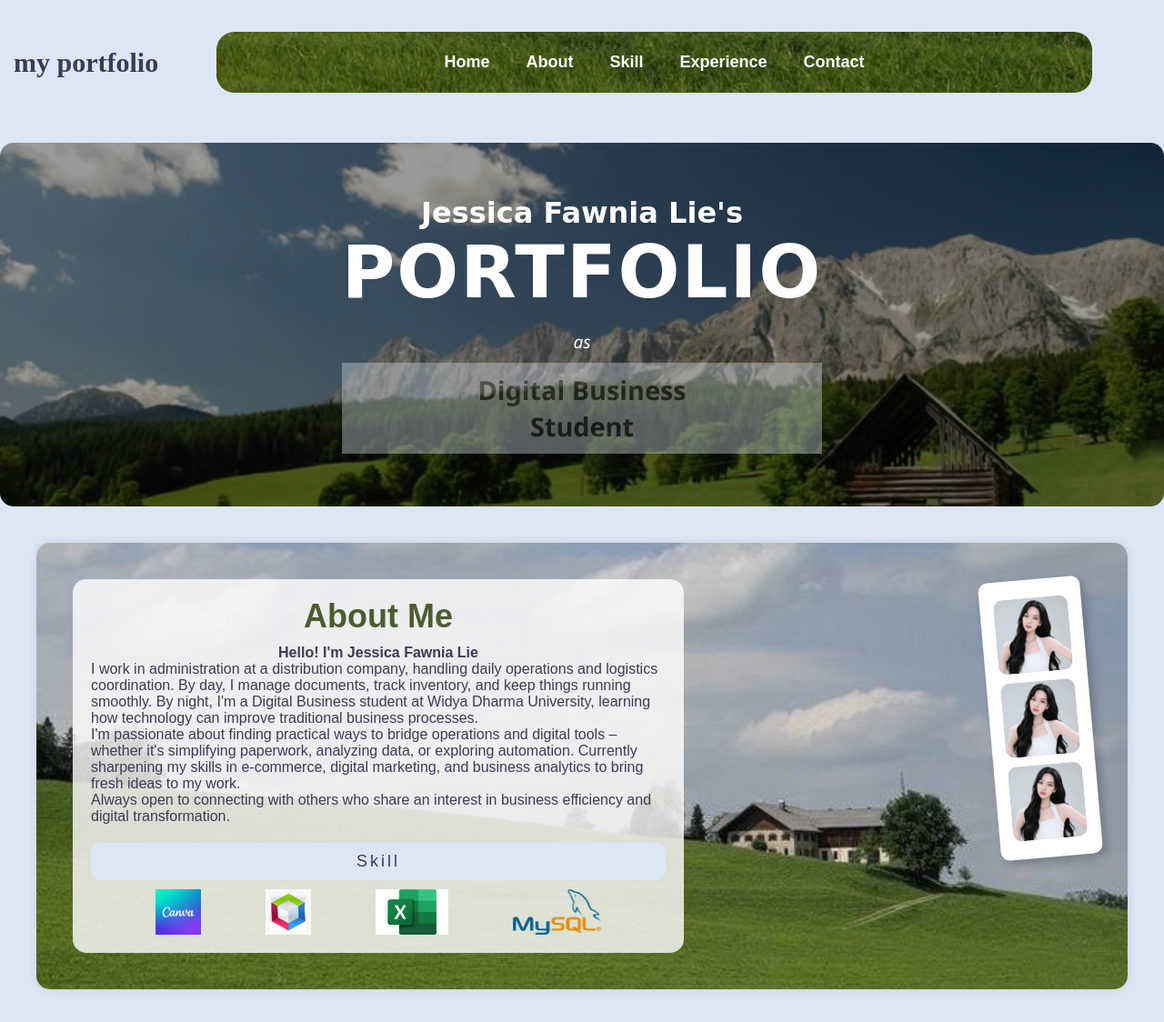
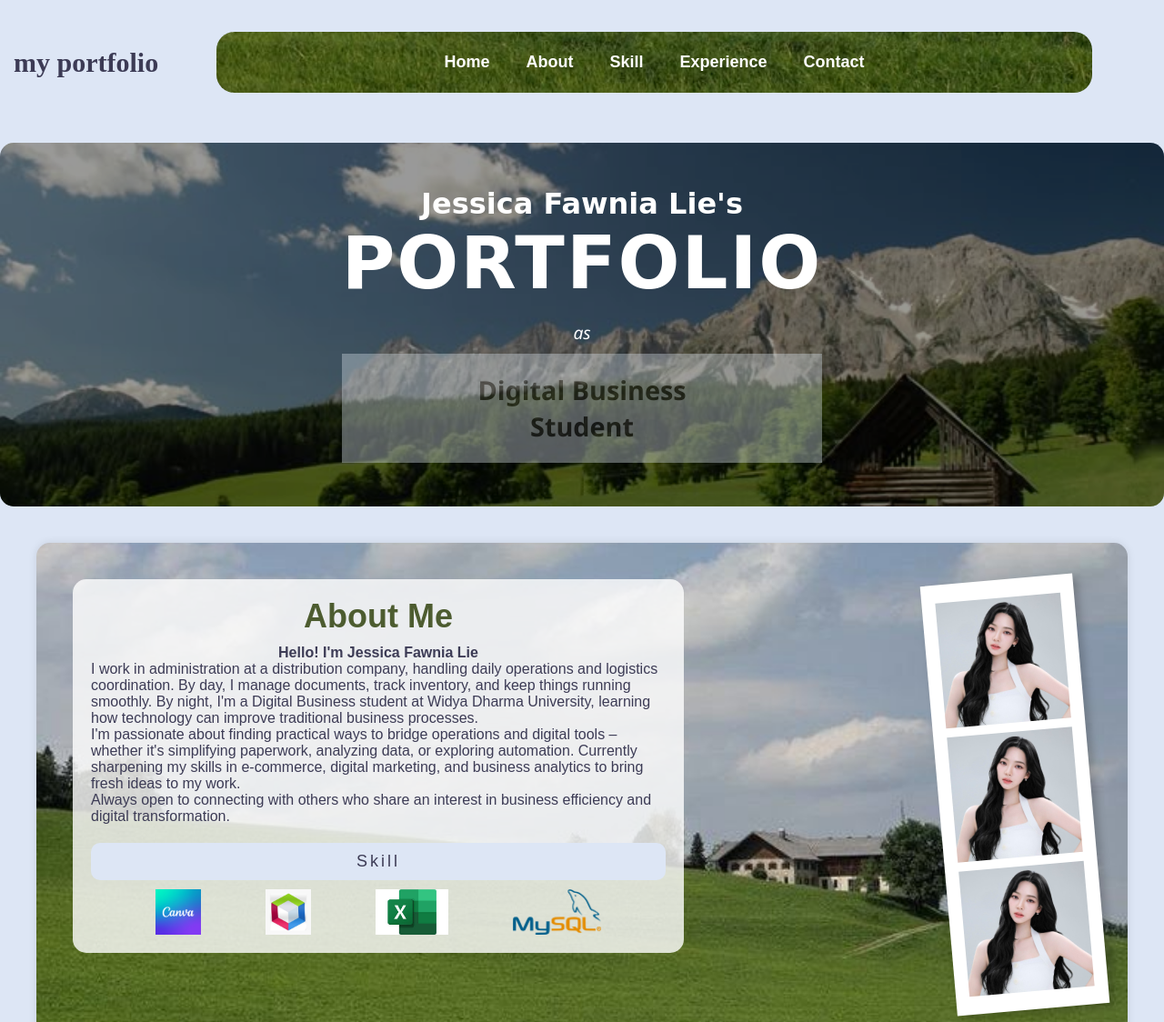
Before and after one commit to jessicalie456/jessicalie456.github.io, a plain HTML site: page index.html in a window 1280 px wide. Shown: the top 1124 px of the page at 91% size. Drawn offline with Linux system fonts and the light colour scheme.

Commit message:
revisi ukuran foto di about me

```diff
--- a/style.css
+++ b/style.css
@@ -55,7 +55,7 @@ body{
     border-radius: 20px;
     margin: 20px auto;
     display: flex;
-    align-items: center; /* Biar teks di tengah vertikal */
+    align-items: center;
     justify-content: center;
     background-image: url('asset/Pemandangan4.png');
   }
@@ -109,13 +109,15 @@ body{
 
   .description {
     background-color: #D0D9E2;
-    padding: 10px;
+    padding: 10px 70px;
     border-radius: 0%;
     color: #333;
     font-weight: bold;
     opacity: 40%;
-    max-width: 100%;
-
+    max-width: 200%;
+    height: 100%;
+    width: 100%;
+    padding: 20px 0;
   }
 
   .description h2 {
@@ -189,21 +191,19 @@ body{
   }
 
   .photo-frame {
-    width: 10%;
+    width: 15%;
     display: flex;
     flex-direction: column;
     align-items: center;
     transform: rotate(-5deg);
     background: white;
     padding: 15px;
-    border-radius: 10px;
     box-shadow: 5px 5px 10px rgba(0,0,0,0.2);
   }
 
   .photo {
     width: 100%;
     margin: 5px 0;
-    border-radius: 10px;
   }
 
   .education-section, .certification-section, .work-section {
```
